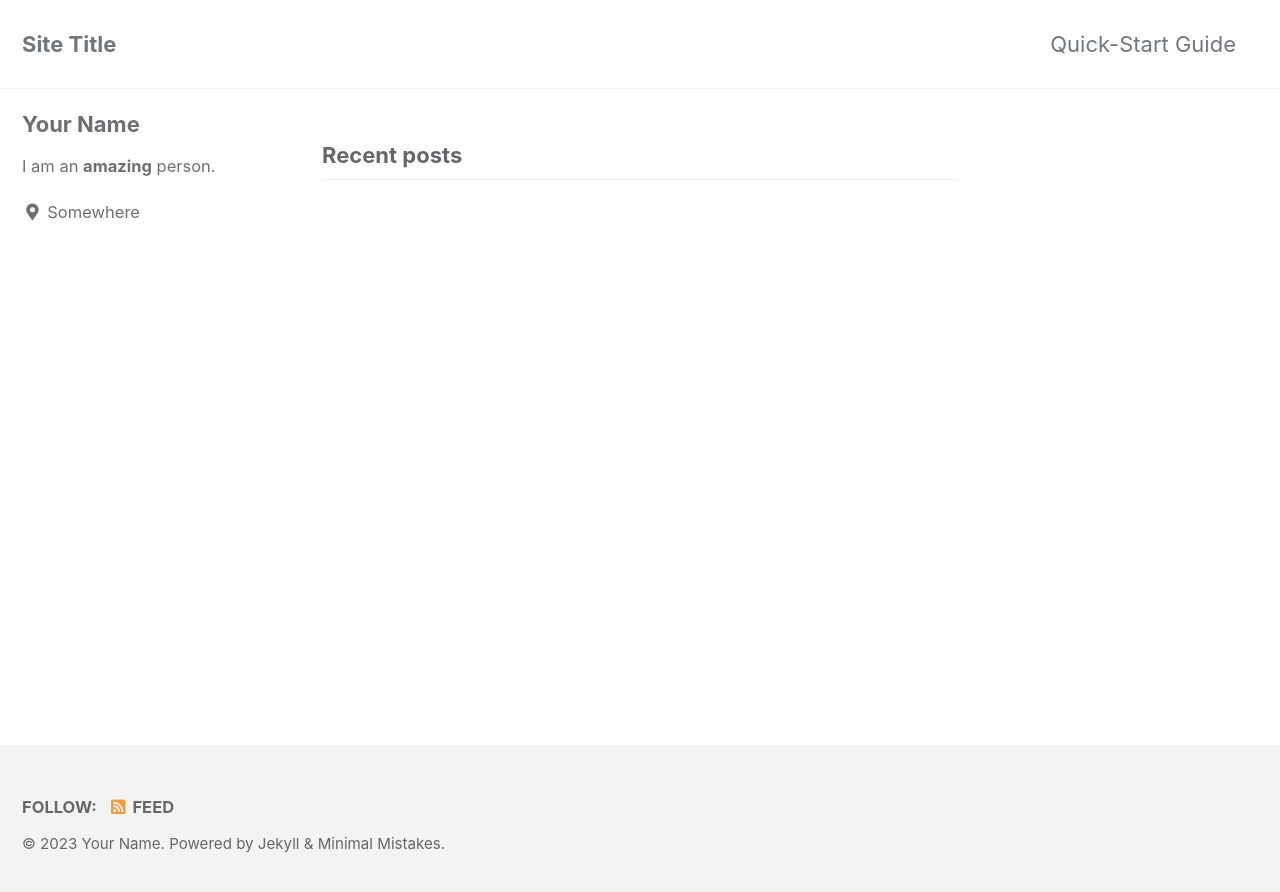
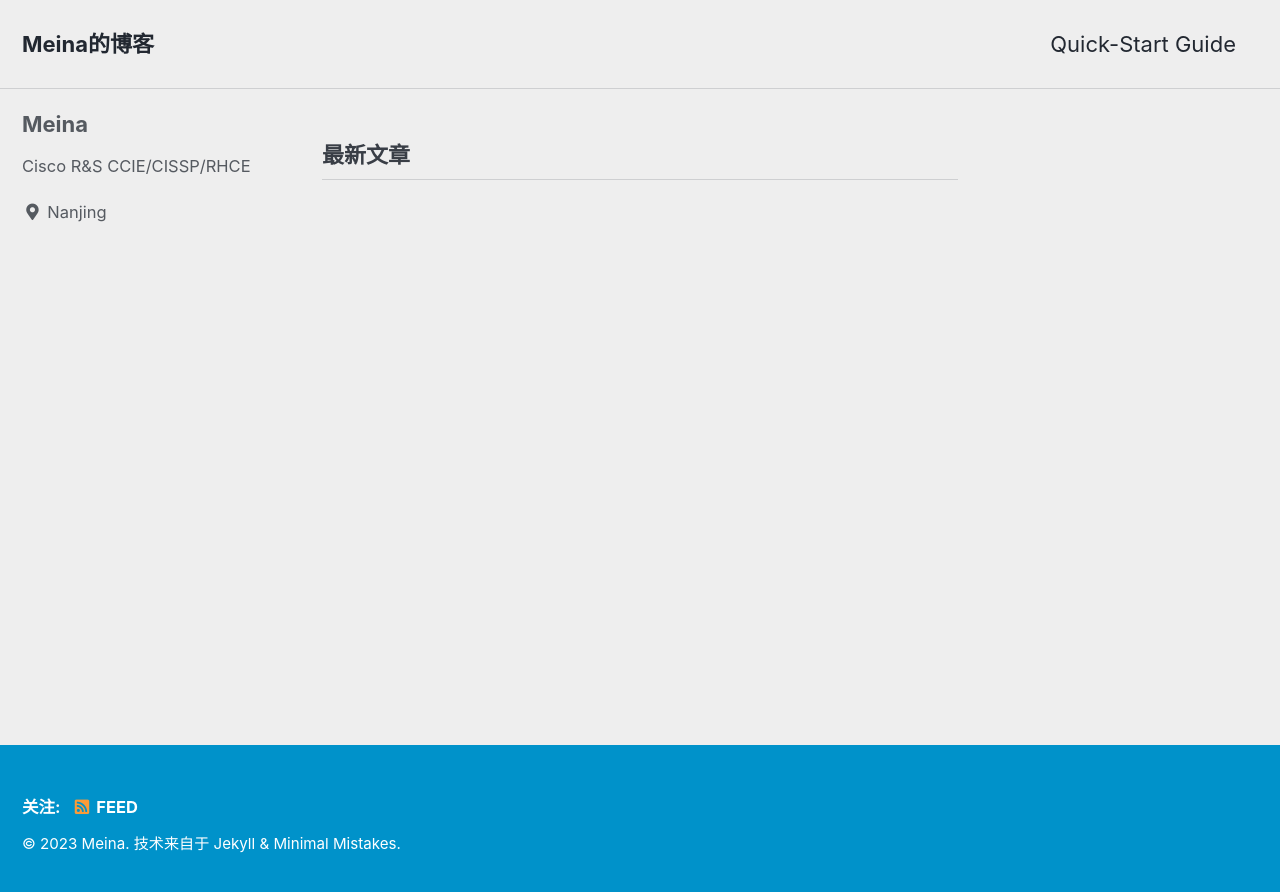
Before and after one commit to MoriMeina/MoriMeina.github.io, a Jekyll site: the page built from index.html, in a window 1280 px wide. Shown: the top 892 px of the page. Built offline with Jekyll 4.4.1, drawn with Linux system fonts in a browser that asks for light colours; cached includes are drawn as plain includes; the list of posts is cut into pages by our own code.

Commit message:
modified:   _config.yml

```diff
--- a/_config.yml
+++ b/_config.yml
@@ -12,15 +12,15 @@
 
 # theme                  : "minimal-mistakes-jekyll"
 # remote_theme           : "mmistakes/minimal-mistakes"
-minimal_mistakes_skin    : "default" # "air", "aqua", "contrast", "dark", "dirt", "neon", "mint", "plum", "sunrise"
+minimal_mistakes_skin    : "air" # "air", "aqua", "contrast", "dark", "dirt", "neon", "mint", "plum", "sunrise"
 
 # Site Settings
-locale                   : "en-US"
-title                    : "Site Title"
+locale                   : "zh-CN"
+title                    : "Meina的博客"
 title_separator          : "-"
 subtitle                 : # site tagline that appears below site title in masthead
-name                     : "Your Name"
-description              : "An amazing website."
+name                     : "Meina"
+description              : "Meina的博客"
 url                      : # the base hostname & protocol for your site e.g. "https://mmistakes.github.io"
 baseurl                  : # the subpath of your site, e.g. "/blog"
 repository               : # GitHub username/repo-name e.g. "mmistakes/minimal-mistakes"
@@ -104,10 +104,10 @@ analytics:
 
 # Site Author
 author:
-  name             : "Your Name"
+  name             : "Meina"
   avatar           : # path of avatar image, e.g. "/assets/images/bio-photo.jpg"
-  bio              : "I am an **amazing** person."
-  location         : "Somewhere"
+  bio              : "Cisco R&S CCIE/CISSP/RHCE"
+  location         : "Nanjing"
   email            :
   links:
     - label: "Email"
```
